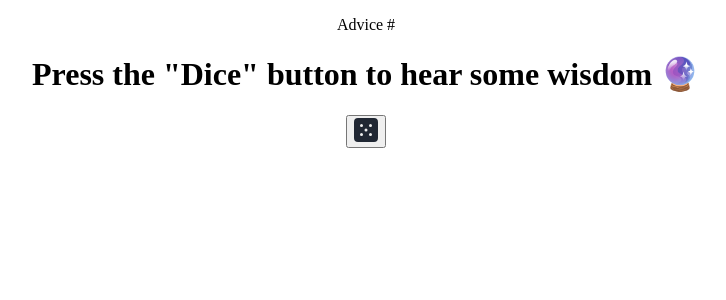
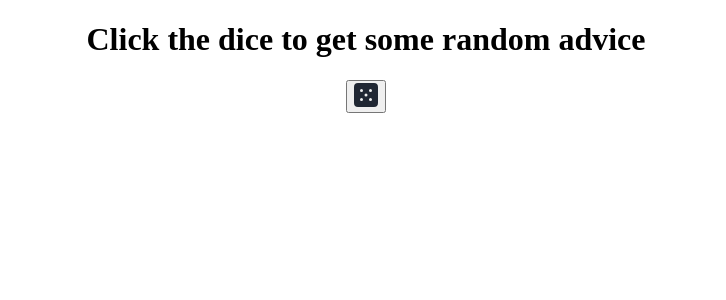
Before and after one commit to vlatkojuric/random-advice-app, a React (Create React App) app: page / in a window 1280 px wide. Shown: the top 300 px of the page, without its empty margins (274-1000 px from the left). Built offline with nearby package versions, Linux system fonts and the light colour scheme.

Commit message:
added class names,and added some logic to when show the text and the id,and when not to

```diff
--- a/src/App.css
+++ b/src/App.css
@@ -1,38 +1,3 @@
-.App {
+.container {
   text-align: center;
 }
-
-.App-logo {
-  height: 40vmin;
-  pointer-events: none;
-}
-
-@media (prefers-reduced-motion: no-preference) {
-  .App-logo {
-    animation: App-logo-spin infinite 20s linear;
-  }
-}
-
-.App-header {
-  background-color: #282c34;
-  min-height: 100vh;
-  display: flex;
-  flex-direction: column;
-  align-items: center;
-  justify-content: center;
-  font-size: calc(10px + 2vmin);
-  color: white;
-}
-
-.App-link {
-  color: #61dafb;
-}
-
-@keyframes App-logo-spin {
-  from {
-    transform: rotate(0deg);
-  }
-  to {
-    transform: rotate(360deg);
-  }
-}
--- a/src/App.js
+++ b/src/App.js
@@ -4,9 +4,8 @@ import axios from "axios";
 import Icon from "./assets/Icon";
 
 function App() {
-  const [randomAdvice, setRandomAdvice] = useState(
-    'Press the "Dice" button to hear some wisdom 🔮 '
-  );
+  const [randomAdvice, setRandomAdvice] = useState(false);
+  // 'Press the "Dice" button to hear some wisdom 🔮 '
   const [randomAdviceId, setRandomAdviceId] = useState("");
 
   function fetchAdviceData() {
@@ -17,10 +16,15 @@ function App() {
   }
 
   return (
-    <div className="App">
-      <p>Advice #{randomAdviceId}</p>
-      <h1>{randomAdvice}</h1>
-      <button onClick={fetchAdviceData}>
+    <div className="container">
+      {!randomAdvice && (
+        <h1 className="dissapear-text">
+          Click the dice to get some random advice
+        </h1>
+      )}
+      {randomAdvice && <p className="advice-id">Advice #{randomAdviceId}</p>}
+      <h1 className="random-advice">{randomAdvice}</h1>
+      <button onClick={fetchAdviceData} className="dice-button">
         <Icon />
       </button>
     </div>
```
